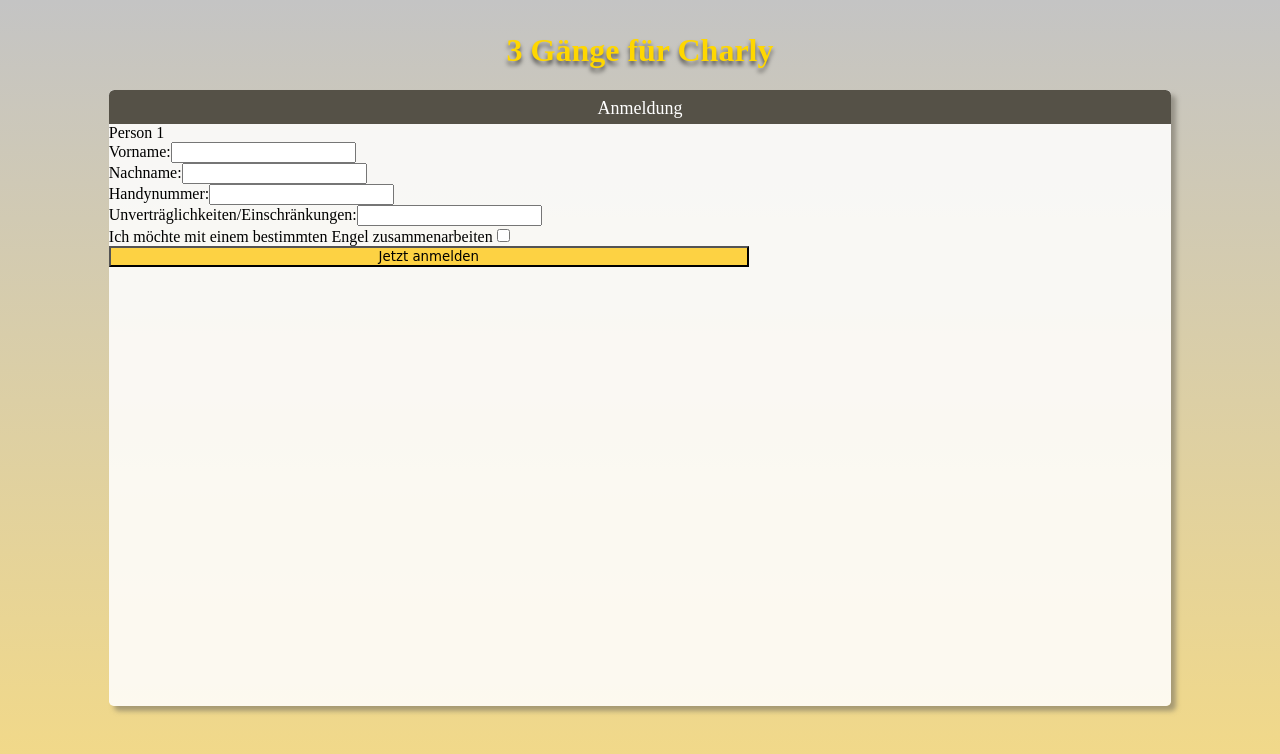
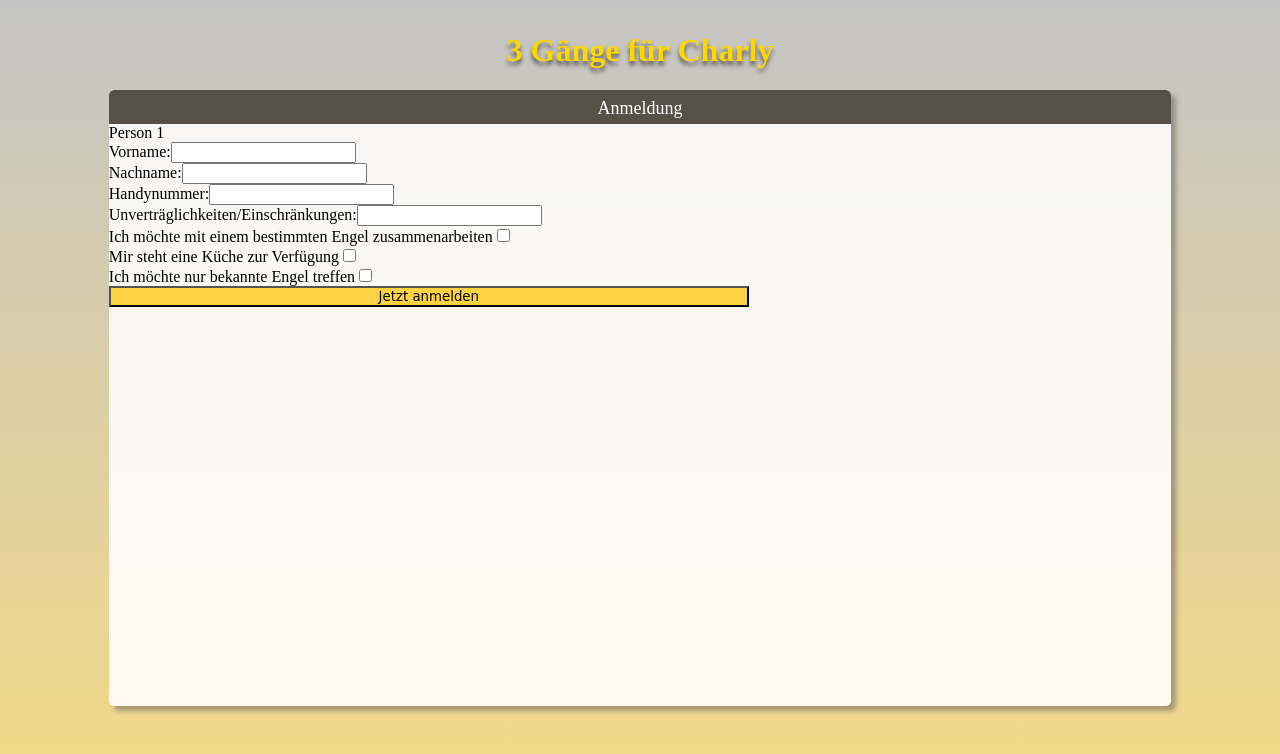
Before and after one commit to maxrohleder/3GaengeFuerCharly, a React (Create React App) app in the folder frontend/: page / in a window 1280 px wide. Shown: the top 754 px of the page. Built offline with nearby package versions, Linux system fonts and the light colour scheme.

Commit message:
finished dummy register form Need to add error handeling

```diff
--- a/frontend/src/App.js
+++ b/frontend/src/App.js
@@ -29,8 +29,8 @@ class App extends Component {
   }
   sendRegisterform = (event) => {
     event.preventDefault();
+    this.setState({ websiteNr: 2 })
     console.log('Send info', this.state);
-
   }
   onChangeHandler = (event) => {
     let key = event.target.name;
@@ -38,9 +38,44 @@ class App extends Component {
     this.setState({ [key]: val });
     console.log(key, val)
   }
-  teamButtonChange = (event) => {
+  onButtonChange = (event) => {
+    let key = event.target.name;
     let team = event.target.checked;
-    console.log(team)
+    this.setState({ [key]: team });
+  }
+  showPerson2 = () => {
+    return (
+      <React.Fragment>
+        Person 2<br></br>
+        <label>Vorname:
+          <input type='text' name='p2_first' onChange={this.onChangeHandler}></input>
+        </label><br></br>
+        <label>Nachname:
+          <input type='text' name='p2_last' onChange={this.onChangeHandler}></input>
+        </label><br></br>
+        <label>Handynummer:
+          <input type='text' name='p2_mobil' onChange={this.onChangeHandler}></input>
+        </label><br></br>
+        <label>Unverträglichkeiten/Einschränkungen:
+          <input type='text' name='p2_allergy' onChange={this.onChangeHandler}></input>
+        </label><br></br>
+      </React.Fragment>
+    );
+  }
+  showKitchenAddress = () => {
+    return (
+      <React.Fragment>
+        <label>Straße:
+          <input type='text' name='street' onChange={this.onChangeHandler}></input>
+        </label><br></br>
+        <label>Hausnummer:
+          <input type='text' name='number' onChange={this.onChangeHandler}></input>
+        </label><br></br>
+        <label>PLZ:
+          <input type='text' name='postal' onChange={this.onChangeHandler}></input>
+        </label><br></br>
+      </React.Fragment>
+    )
   }
 
   render() {
@@ -87,11 +122,26 @@ class App extends Component {
                 <input type='text' name='p1_allergy' onChange={this.onChangeHandler}></input>
               </label><br></br>
               <label>Ich möchte mit einem bestimmten Engel zusammenarbeiten
-                <input type='checkbox' name='isTeam' onChange={this.teamButtonChange}></input><br></br>
+                <input type='checkbox' name='isTeam' onChange={this.onButtonChange}></input><br></br>
+              </label>
+              {this.state.isTeam ? this.showPerson2() : null}
+              <label>Mir steht eine Küche zur Verfügung
+                <input type='checkbox' name='kitchen' onChange={this.onButtonChange}></input><br></br>
+              </label>
+              {this.state.kitchen ? this.showKitchenAddress() : null}
+              <label>Ich möchte nur bekannte Engel treffen
+                <input type='checkbox' name='covid' onChange={this.onButtonChange}></input><br></br>
               </label>
               <button type='submit'>Jetzt anmelden</button>
             </form>
           </div>
+        </div>
+      )
+    }
+    if (this.state.websiteNr === 2) {
+      return (
+        <div className='welcomePage'>
+          <h1>3 Gänge für Charly</h1>
         </div>
       )
     }
```
